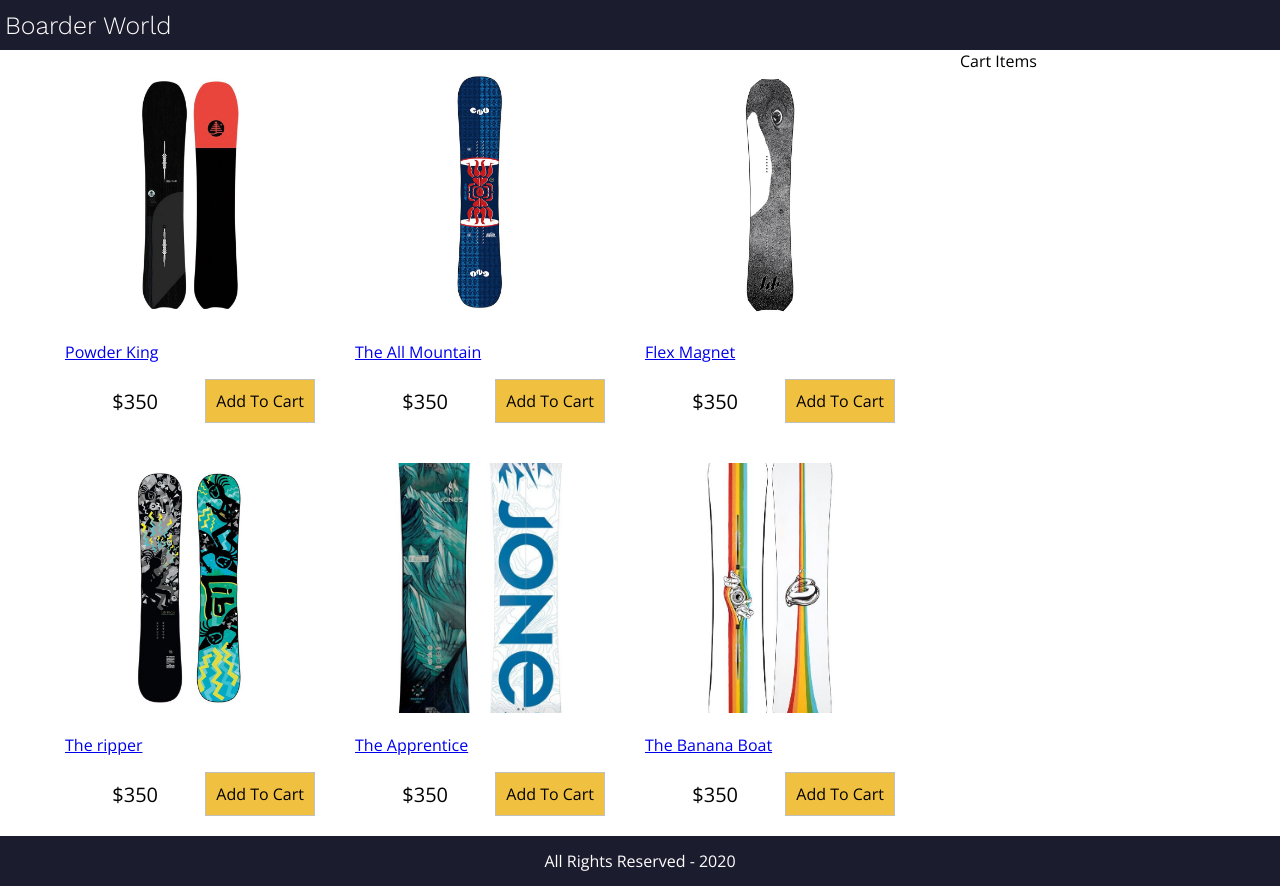
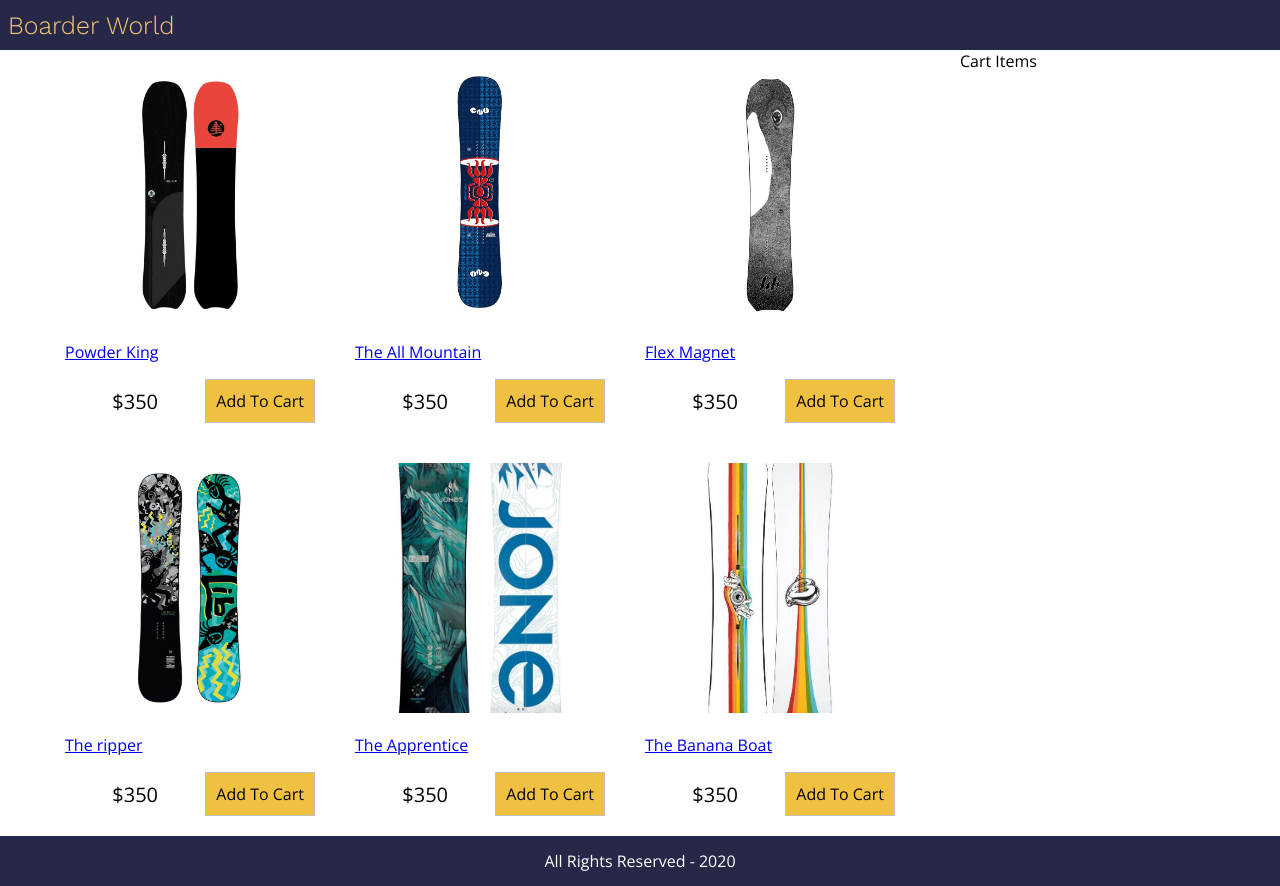
Before and after one commit to skendanavian/E-Commerce-Shopping-Cart, a React (Create React App) app: page / in a window 1280 px wide. Built offline with nearby package versions, Linux system fonts and the light colour scheme.

Commit message:
update master

```diff
--- a/src/index.css
+++ b/src/index.css
@@ -1,6 +1,6 @@
 @import url("https://fonts.googleapis.com/css?family=Open+Sans|Work+Sans:300");
 html {
-  --header-color: rgb(28, 28, 47);
+  --header-color: rgb(39, 39, 71);
   font-size: 62.5%;
   box-sizing: border-box;
 }
@@ -34,19 +34,19 @@
   font-size: 2.5rem;
   grid-area: "header";
   background-color: var(--header-color);
-  color: white;
+  color: rgb(247, 203, 114);
   display: flex;
   align-items: center;
-  padding: 0.5rem;
+  padding: 0.8rem;
 }
 
 header a {
-  color: white;
+  color: rgb(247, 203, 114);
   text-decoration: none;
 }
 
 a:hover {
-  color: orangered;
+  color: rgb(231, 178, 74);
   cursor: pointer;
 }
 
@@ -100,6 +100,7 @@
   justify-content: space-between;
   height: 100%;
   margin: 2rem;
+  background-color: white;
 }
 
 .product img {
```
